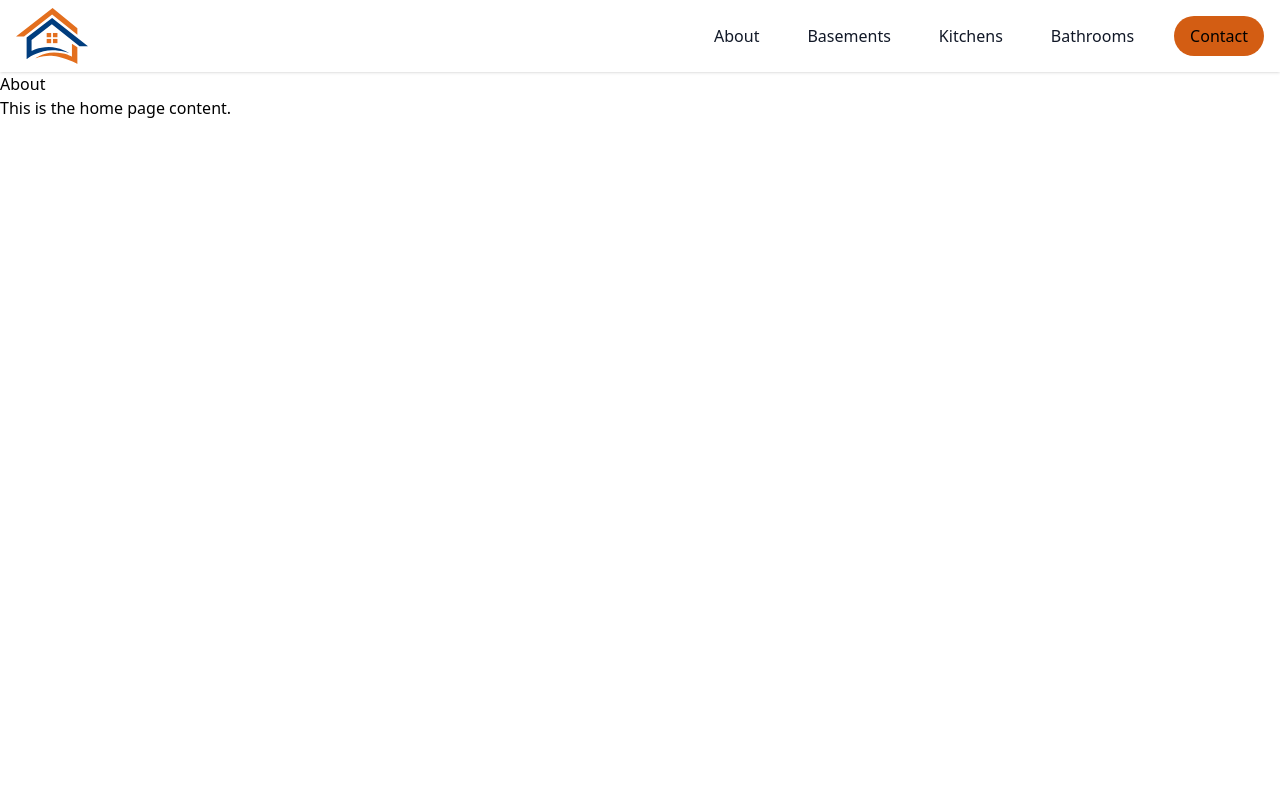
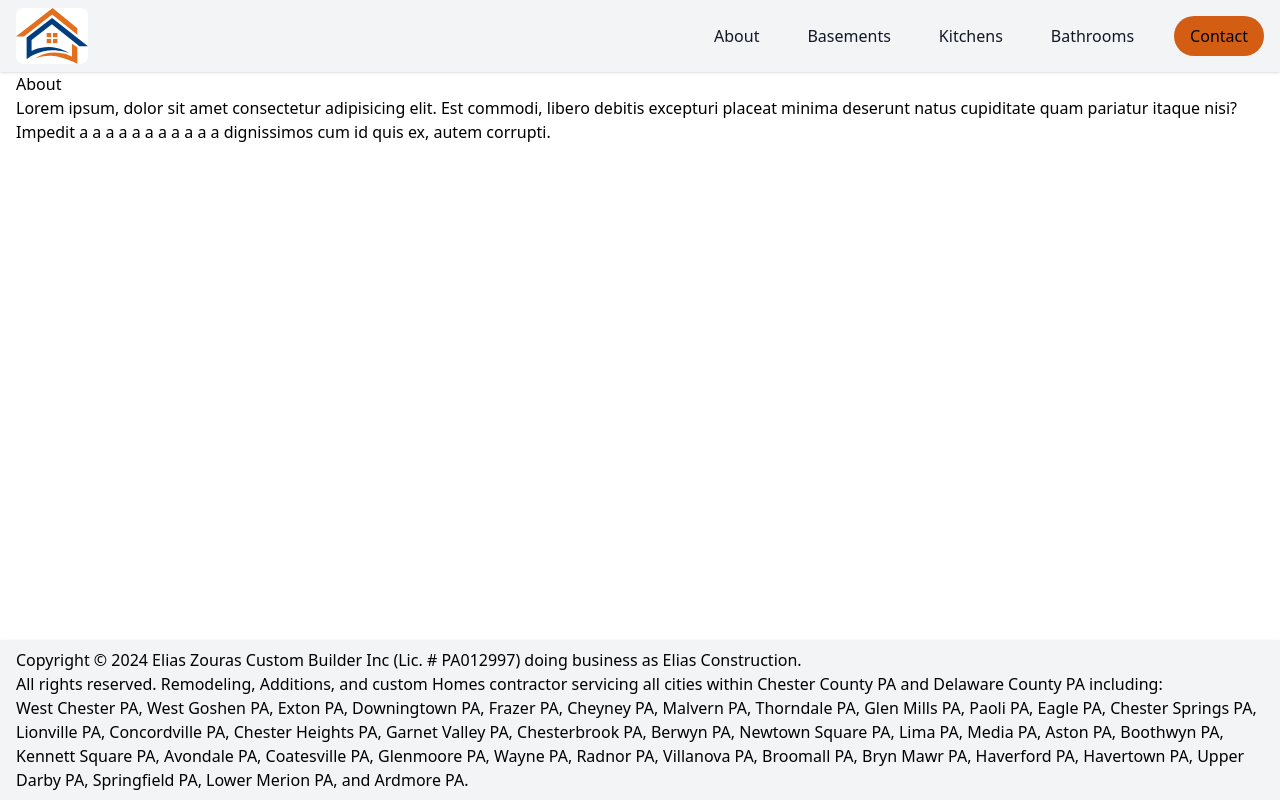
Before and after one commit to vincentzouras/elias-construction, a React (Vite) app: page / in a window 1280 px wide. Built offline with nearby package versions, Linux system fonts and the light colour scheme.

Commit message:
add Footer component and restructure App layout; update page content with consistent styling

```diff
--- a/src/App.jsx
+++ b/src/App.jsx
@@ -6,11 +6,14 @@ import BasementsPage from "./pages/BasementsPage";
 import BathroomsPage from "./pages/BathroomsPage";
 import ContactPage from "./pages/ContactPage";
 import KitchensPage from "./pages/KitchensPage";
+import Footer from "./components/Footer";
 
 function App() {
   return (
+    <div className="flex flex-col min-h-screen">
       <Router>
         <Navbar />
+        <main className="flex-grow">
           <Routes>
             <Route path="/" element={<AboutPage />} />
             <Route path="/basements" element={<BasementsPage />} />
@@ -18,7 +21,10 @@ function App() {
             <Route path="/contact" element={<ContactPage />} />
             <Route path="/kitchens" element={<KitchensPage />} />
           </Routes>
+        </main>
+        <Footer />
       </Router>
+    </div>
   );
 }
 
--- a/src/components/Footer.jsx
+++ b/src/components/Footer.jsx
@@ -0,0 +1,22 @@
+const Footer = () => {
+  return (
+    <footer className="bg-gray-100 shadow">
+      <div className="max-w-screen-xl mx-auto px-4 py-2">
+        <p>Copyright © 2024 Elias Zouras Custom Builder Inc (Lic. # PA012997) doing business as Elias Construction. </p>
+        <p>
+          All rights reserved. Remodeling, Additions, and custom Homes contractor servicing all cities within Chester
+          County PA and Delaware County PA including:
+        </p>
+        <p>
+          West Chester PA, West Goshen PA, Exton PA, Downingtown PA, Frazer PA, Cheyney PA, Malvern PA, Thorndale PA,
+          Glen Mills PA, Paoli PA, Eagle PA, Chester Springs PA, Lionville PA, Concordville PA, Chester Heights PA,
+          Garnet Valley PA, Chesterbrook PA, Berwyn PA, Newtown Square PA, Lima PA, Media PA, Aston PA, Boothwyn PA,
+          Kennett Square PA, Avondale PA, Coatesville PA, Glenmoore PA, Wayne PA, Radnor PA, Villanova PA, Broomall PA,
+          Bryn Mawr PA, Haverford PA, Havertown PA, Upper Darby PA, Springfield PA, Lower Merion PA, and Ardmore PA.
+        </p>
+      </div>
+    </footer>
+  );
+};
+
+export default Footer;
--- a/src/components/Navbar.jsx
+++ b/src/components/Navbar.jsx
@@ -3,7 +3,7 @@ import eliasLogo from "/logo-navbar.svg";
 
 const Navbar = () => {
   return (
-    <header className="bg-white shadow">
+    <header className="bg-gray-100 shadow">
       <nav className="max-w-screen-xl mx-auto px-4 py-2">
         <div className="flex justify-between items-center">
           <img src={eliasLogo} alt="Elias Construction" className="h-10 md:h-12 lg:h-14" />
@@ -11,25 +11,25 @@ const Navbar = () => {
             {/*TODO separate navigation for mobile (hence hidden by default) */}
             <Link
               to="/"
-              className="text-gray-900 hover:text-gray-700 hover:bg-gray-200 transition duration-300 rounded px-2 py-1"
+              className="text-gray-900 hover:text-gray-700 hover:bg-gray-200 transition duration-300 rounded px-2 py-2"
             >
               About
             </Link>
             <Link
               to="/basements"
-              className="text-gray-900 hover:text-gray-700 hover:bg-gray-200 transition duration-300 rounded px-2 py-1"
+              className="text-gray-900 hover:text-gray-700 hover:bg-gray-200 transition duration-300 rounded px-2 py-2"
             >
               Basements
             </Link>
             <Link
               to="/kitchens"
-              className="text-gray-900 hover:text-gray-700 hover:bg-gray-200 transition duration-300 rounded px-2 py-1"
+              className="text-gray-900 hover:text-gray-700 hover:bg-gray-200 transition duration-300 rounded px-2 py-2"
             >
               Kitchens
             </Link>
             <Link
               to="/bathrooms"
-              className="text-gray-900 hover:text-gray-700 hover:bg-gray-200 transition duration-300 rounded px-2 py-1"
+              className="text-gray-900 hover:text-gray-700 hover:bg-gray-200 transition duration-300 rounded px-2 py-2"
             >
               Bathrooms
             </Link>
--- a/src/pages/AboutPage.jsx
+++ b/src/pages/AboutPage.jsx
@@ -1,8 +1,14 @@
 const AboutPage = () => {
   return (
     <div className="about-page">
-      <h1>About</h1>
-      <p>This is the home page content.</p>
+      <div className="max-w-screen-xl  mx-auto px-4">
+        <h1>About</h1>
+        <p>
+          Lorem ipsum, dolor sit amet consectetur adipisicing elit. Est commodi, libero debitis excepturi placeat minima
+          deserunt natus cupiditate quam pariatur itaque nisi? Impedit a a a a a a a a a a a dignissimos cum id quis ex,
+          autem corrupti.
+        </p>
+      </div>
     </div>
   );
 };
--- a/src/pages/BasementsPage.jsx
+++ b/src/pages/BasementsPage.jsx
@@ -1,8 +1,10 @@
 const BasementsPage = () => {
   return (
     <div className="basements-page">
-      <h1>Basements</h1>
-      <p>This is the home page content.</p>
+      <div className="max-w-screen-xl mx-auto px-4">
+        <h1>Basements</h1>
+        <p>This is the home page content.</p>
+      </div>
     </div>
   );
 };
--- a/src/pages/BathroomsPage.jsx
+++ b/src/pages/BathroomsPage.jsx
@@ -1,8 +1,10 @@
 const BathroomsPage = () => {
   return (
     <div className="bathrooms-page">
-      <h1>bathrooms</h1>
-      <p>This is the home page content.</p>
+      <div className="max-w-screen-xl mx-auto px-4">
+        <h1>bathrooms</h1>
+        <p>This is the home page content.</p>
+      </div>
     </div>
   );
 };
--- a/src/pages/ContactPage.jsx
+++ b/src/pages/ContactPage.jsx
@@ -1,8 +1,10 @@
 const ContactPage = () => {
   return (
     <div className="contact-page">
-      <h1>Contact</h1>
-      <p>This is the home page content.</p>
+      <div className="max-w-screen-xl mx-auto px-4">
+        <h1>Contact</h1>
+        <p>This is the home page content.</p>
+      </div>
     </div>
   );
 };
--- a/src/pages/KitchensPage.jsx
+++ b/src/pages/KitchensPage.jsx
@@ -1,8 +1,10 @@
 const KitchensPage = () => {
   return (
     <div className="kitchens-page">
-      <h1>Kitchens</h1>
-      <p>This is the home page content.</p>
+      <div className="max-w-screen-xl mx-auto px-4">
+        <h1>Kitchens</h1>
+        <p>This is the home page content.</p>
+      </div>
     </div>
   );
 };
```
Lines whose indentation alone changed are shown as unchanged.
